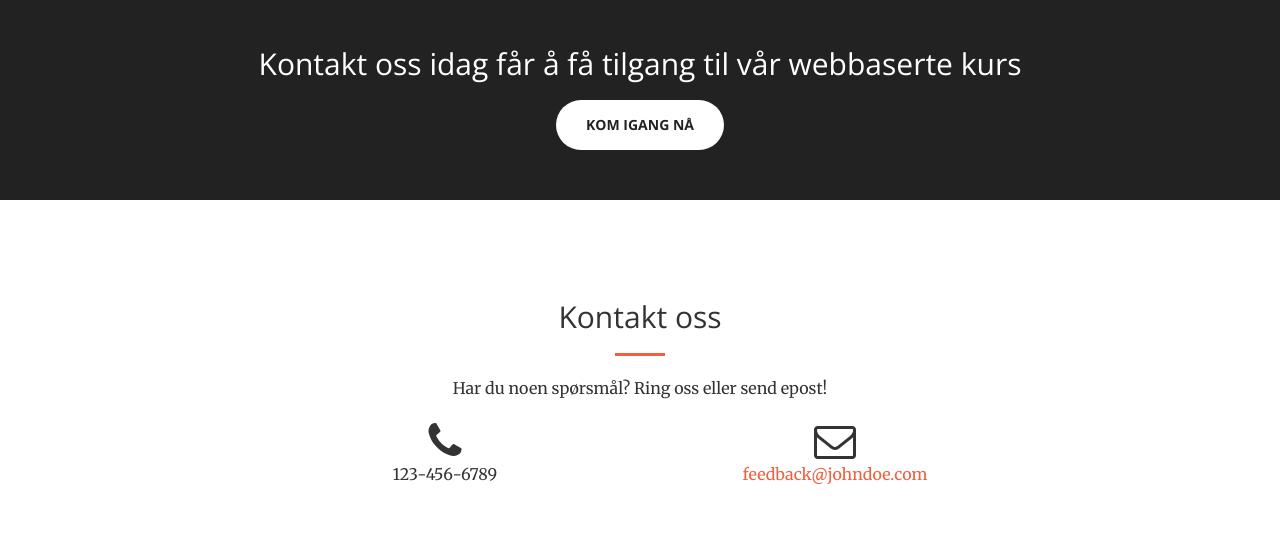
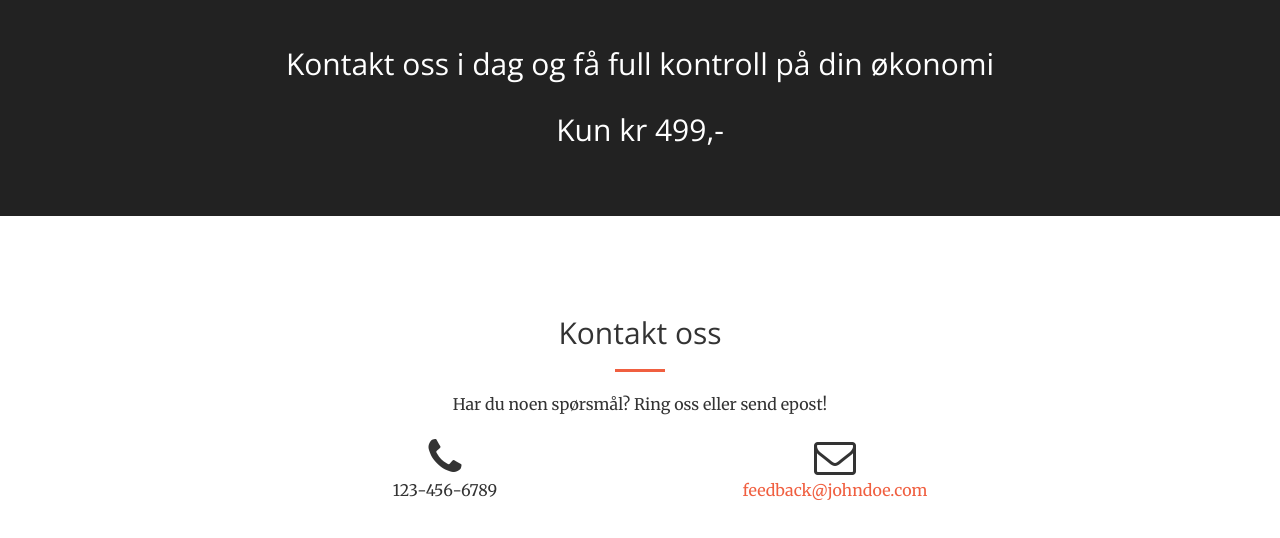
Before and after one commit to jeboha/Alltidkontroll.no, a website: page index.html in a window 1280 px wide. Shown: the part 2042-2580 px from the top of the page. Drawn offline with nearby package versions, Linux system fonts and the light colour scheme.

Commit message:
oppdatering17

```diff
--- a/index.html
+++ b/index.html
@@ -166,8 +166,8 @@
    <aside class="bg-dark">
       <div class="container text-center">
          <div class="call-to-action">
-            <h2>Kontakt oss idag får å få tilgang til vår webbaserte kurs</h2>
-            <a href="#" class="btn btn-default btn-xl wow tada">Kom igang nå</a>
+            <h2>Kontakt oss i dag og få full kontroll på din økonomi  <br><br>
+            Kun kr 499,-</h2>
          </div>
       </div>
    </aside>
```
